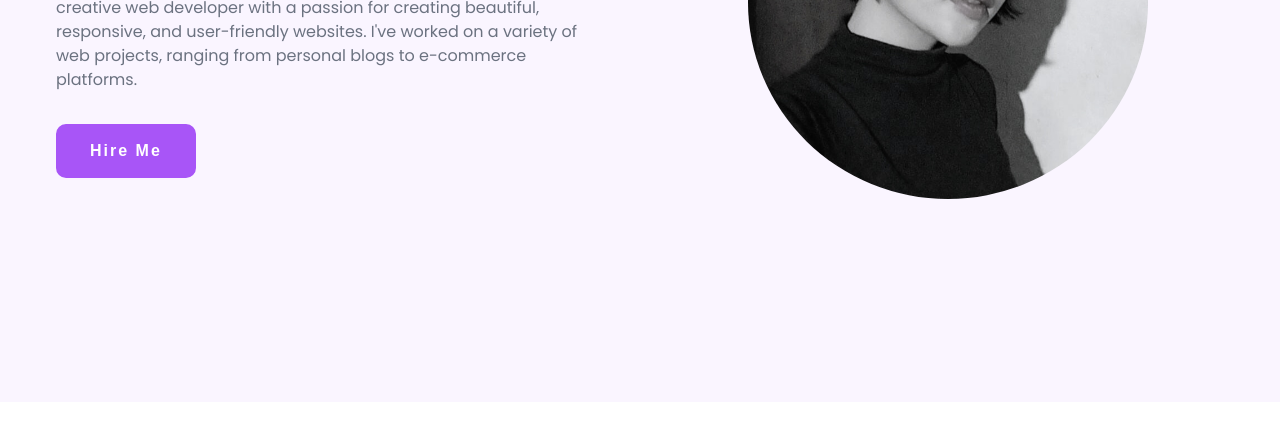
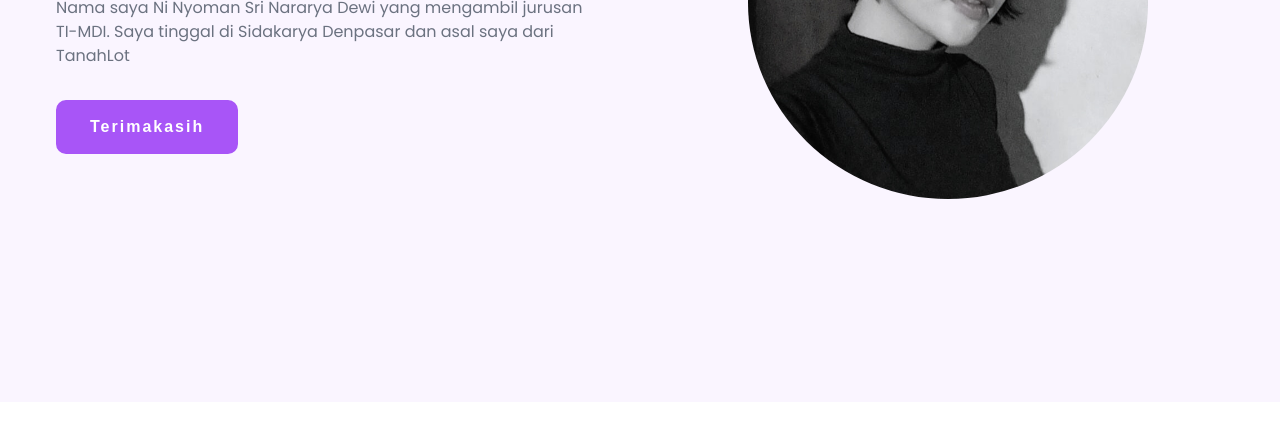
Before and after one commit to nrrydw/nararya, a plain HTML site: page index.html in a window 1280 px wide. Shown: the part 398-825 px from the top of the page. Drawn offline with nearby package versions, Linux system fonts and the light colour scheme.

Commit message:
index.html

```diff
--- a/index.html
+++ b/index.html
@@ -25,16 +25,13 @@
         <div class="content">
           <p class="subtitle">HELLO</p>
           <h1 class="title">
-            I'm <span>Nararya<br />a</span> Web Developer
+            I'm <span>Nararya<br />a</span> Student
           </h1>
           <p class="description">
-            Welcome to my web developer portfolio! I'm Nararya, a skilled and
-            creative web developer with a passion for creating beautiful,
-            responsive, and user-friendly websites. I've worked on a variety of
-            web projects, ranging from personal blogs to e-commerce platforms.
+         Nama saya Ni Nyoman Sri Nararya Dewi yang mengambil jurusan TI-MDI. Saya tinggal di Sidakarya Denpasar dan asal saya dari TanahLot
           </p>
           <div class="action__btns">
-            <button class="hire__me">Hire Me</button>
+            <button class="hire__me">Terimakasih</button>
           </div>
         </div>
         <div class="image">
```
